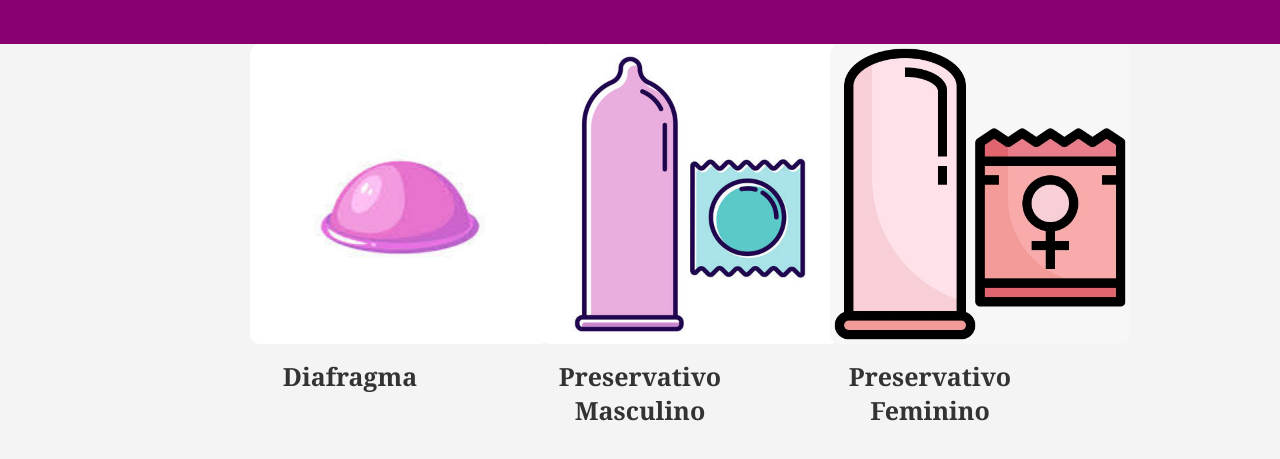
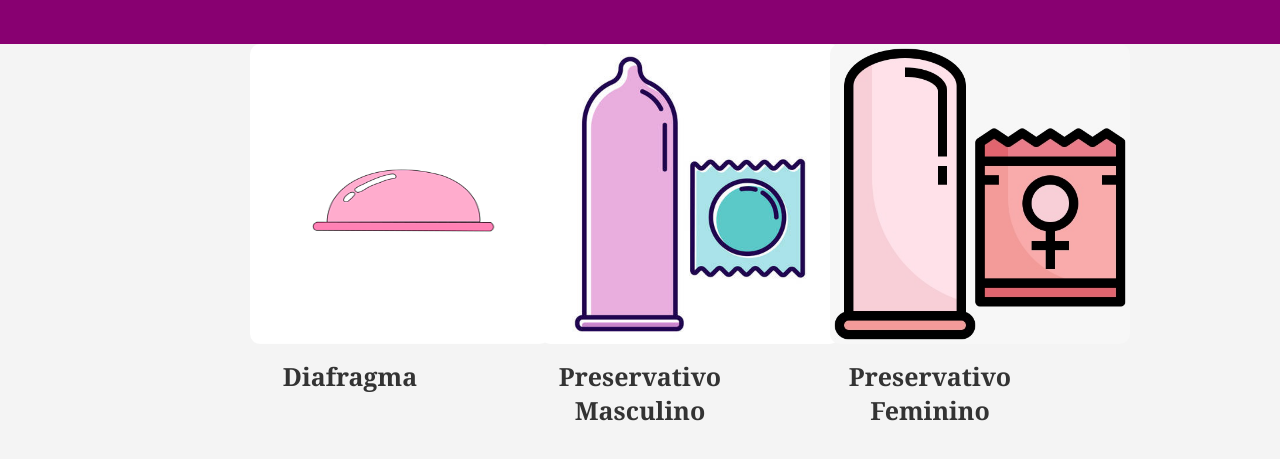
Before and after one commit to schneider-chris/trabalho-biologia, a plain HTML site: page index.html in a window 1280 px wide. Shown: the part 105-564 px from the top of the page. Drawn offline with Linux system fonts and the light colour scheme.

Commit message:
Add files via upload

```diff
--- a/index.html
+++ b/index.html
@@ -18,7 +18,7 @@
         <div class="catálogo">
             <div class="item">
                 <a href="./diafragma.html">
-                    <img src="./img/diafratgma.jpeg" alt="Foto de uma Diafragma">
+                    <img src="./img/diaa.png" alt="Foto de uma Diafragma">
                     <h2 class="titulo">Diafragma</h2>
                 </a>
             </div>
```
Also changed, not shown: diafragma.html (+2 -0 lines), preservativofeminino.html (+2 -0 lines), img/diaa.png (added), img/diafrag.png (added), img/diafragma.webp (added), img/diafragmaa.webp (added), img/preser fem.jpg (added).
